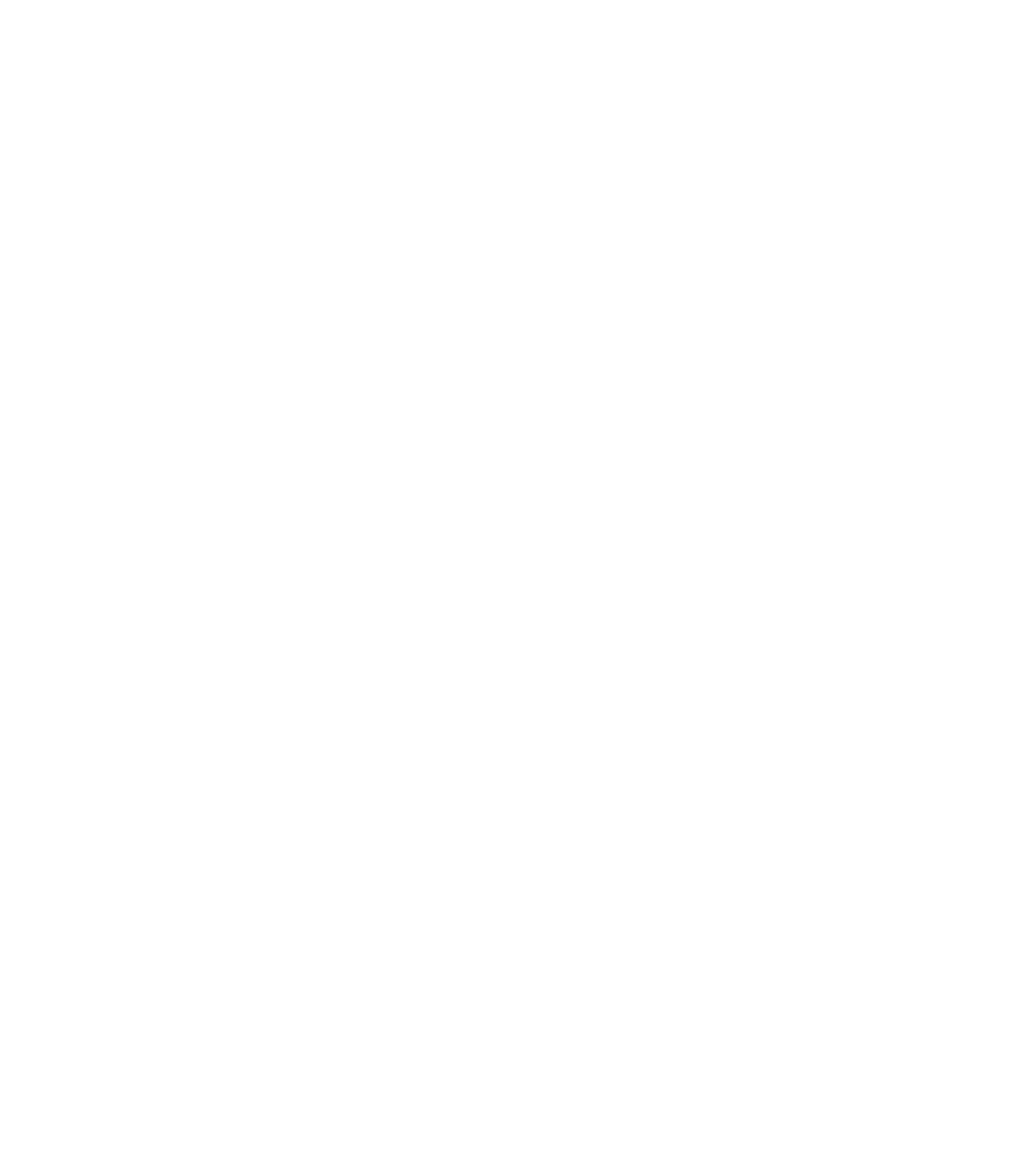
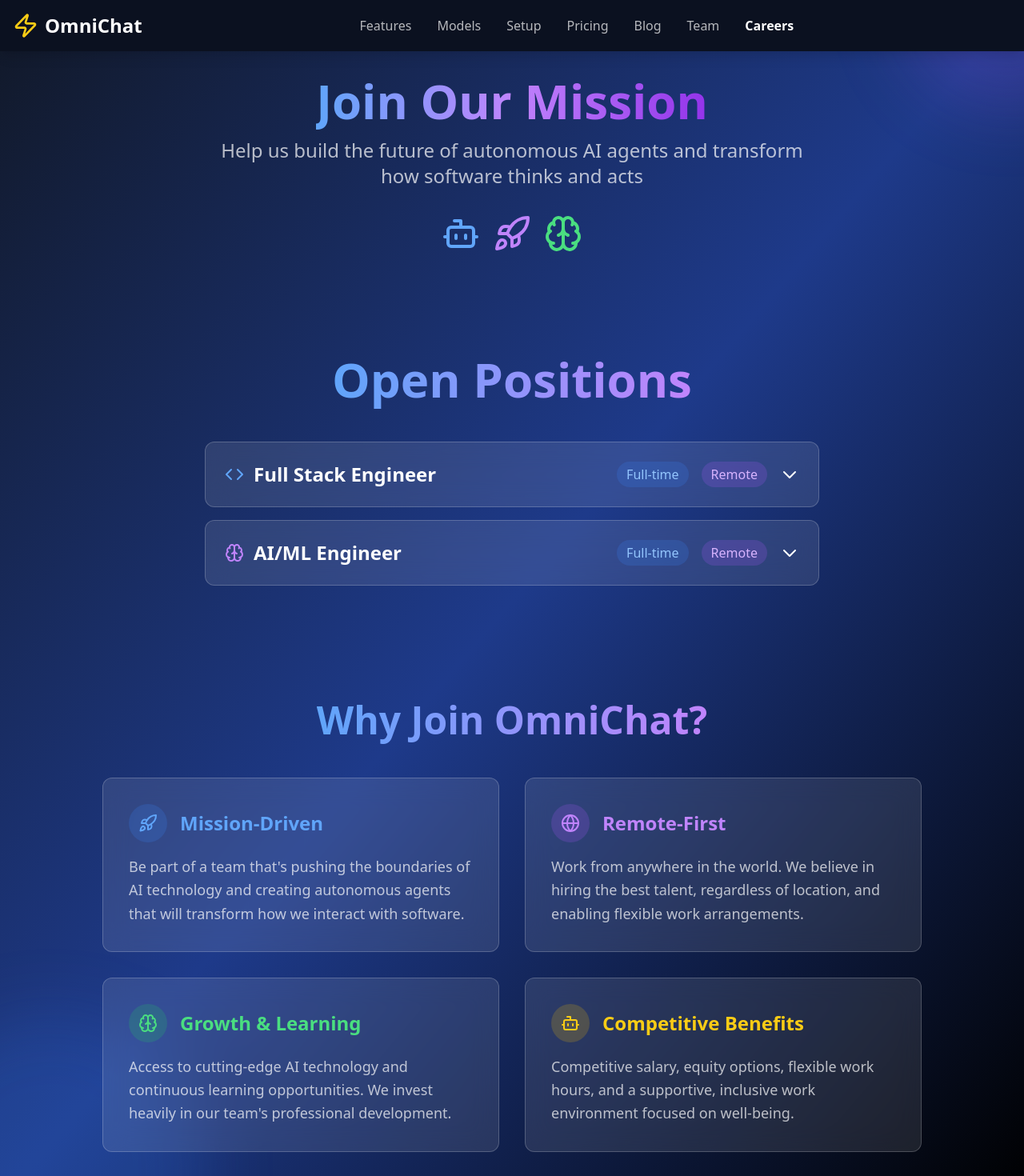
Before and after one commit to OmniChatAI/website, a React (Create React App) app: page /careers in a window 1280 px wide. Before the commit this address had no page. Shown: the top 1470 px of the page at 80% size. Before the commit the page ends 800 px from the top, so only its background shows below. Built offline with nearby package versions, Linux system fonts and the light colour scheme.

Commit message:
add careers page

```diff
--- a/src/App.jsx
+++ b/src/App.jsx
@@ -17,6 +17,7 @@ import SetupPage from './SetupPage';
 import TeamPage from './TeamPage';
 import PricingPage from './PricingPage';
 import BlogPage from './BlogPage';
+import CareersPage from './CareersPage';
 
 // Main website content component
 const MainContent = () => {
@@ -265,6 +266,7 @@ const App = () => {
         <Route path="/team" element={<TeamPage />} />
         <Route path="/blog" element={<BlogPage />} />
         <Route path="/blog/:postId" element={<BlogPage />} />
+        <Route path="/careers" element={<CareersPage />} />
       </Routes>
     </Router>
   );
--- /dev/null
+++ b/src/CareersPage.jsx
@@ -0,0 +1,198 @@
+import React, { useEffect, useState } from 'react';
+import Navbar from './components/Navbar';
+import {
+  Code,
+  Brain,
+  Bot,
+  Rocket,
+  Mail,
+  Globe
+} from 'lucide-react';
+
+const CareersPage = () => {
+  useEffect(() => {
+    document.title = 'Careers | OmniChat';
+  }, []);
+
+  const [expandedJob, setExpandedJob] = useState(null);
+
+  const openings = [
+    {
+      title: "Full Stack Engineer",
+      type: "Full-time",
+      location: "Remote",
+      description: "Join us in building the future of autonomous AI agents. We're looking for a Full Stack Engineer who is passionate about AI and can help us scale our infrastructure.",
+      requirements: [
+        "3+ years of experience with React and modern JavaScript",
+        "Experience with Node.js and API development",
+        "Understanding of AI/ML concepts is a plus",
+        "Strong problem-solving skills and attention to detail",
+        "Excellent communication skills and ability to work in a remote team",
+        "Experience with cloud platforms (AWS/GCP) is preferred"
+      ],
+      icon: <Code className="w-6 h-6 text-blue-400" />
+    },
+    {
+      title: "AI/ML Engineer",
+      type: "Full-time",
+      location: "Remote",
+      description: "Help us push the boundaries of what's possible with autonomous AI agents. We're seeking an AI/ML Engineer to work on our core agent technology.",
+      requirements: [
+        "Strong background in machine learning and deep learning",
+        "Experience with LLMs and transformer architectures",
+        "Proficiency in Python and ML frameworks (PyTorch/TensorFlow)",
+        "Research experience in NLP or computer vision is a plus",
+        "Track record of delivering ML systems in production",
+        "Experience with distributed systems and scalable ML pipelines"
+      ],
+      icon: <Brain className="w-6 h-6 text-purple-400" />
+    }
+  ];
+
+  return (
+    <div className="relative bg-gradient-to-br from-gray-900 via-blue-900 to-black min-h-screen text-white">
+      <div className="absolute inset-0 overflow-hidden z-0">
+        <div className="absolute top-[-10%] right-[-10%] w-72 h-72 bg-purple-500/30 rounded-full mix-blend-multiply filter blur-2xl opacity-50"></div>
+        <div className="absolute bottom-[-10%] left-[-10%] w-96 h-96 bg-blue-500/30 rounded-full mix-blend-multiply filter blur-2xl opacity-50"></div>
+      </div>
+
+      <Navbar />
+
+      {/* Hero Section */}
+      <header className="relative container mx-auto px-4 pt-24 pb-16 text-center">
+        <h1 className="text-5xl md:text-6xl font-bold mb-4">
+          <span className="bg-clip-text text-transparent bg-gradient-to-r from-blue-400 via-purple-400 to-purple-600">
+            Join Our Mission
+          </span>
+        </h1>
+        <p className="text-xl md:text-2xl text-white/70 max-w-3xl mx-auto mb-8">
+          Help us build the future of autonomous AI agents and transform how software thinks and acts
+        </p>
+        <div className="flex justify-center items-center space-x-4">
+          <Bot className="w-12 h-12 text-blue-400" />
+          <Rocket className="w-12 h-12 text-purple-400" />
+          <Brain className="w-12 h-12 text-green-400" />
+        </div>
+      </header>
+
+      {/* Open Positions */}
+      <section className="relative container mx-auto px-4 py-16">
+        <h2 className="text-5xl md:text-6xl font-bold text-center mb-12">
+          <span className="bg-clip-text text-transparent bg-gradient-to-r from-blue-400 to-purple-400">
+            Open Positions
+          </span>
+        </h2>
+        <div className="max-w-3xl mx-auto">
+          {openings.map((job, index) => (
+            <div key={index} className="mb-4">
+              <button
+                onClick={() => setExpandedJob(expandedJob === index ? null : index)}
+                className={`w-full bg-white/10 backdrop-blur-lg border border-white/20 p-6 hover:bg-white/[0.15] transition-all flex items-center justify-between ${expandedJob === index ? 'rounded-t-xl border-b-0' : 'rounded-xl'}`}
+              >
+                <div className="flex items-center">
+                  {job.icon}
+                  <h3 className="text-2xl font-semibold ml-3">{job.title}</h3>
+                </div>
+                <div className="flex items-center space-x-4">
+                  <span className="bg-blue-500/20 text-blue-300 px-3 py-1 rounded-full">{job.type}</span>
+                  <span className="bg-purple-500/20 text-purple-300 px-3 py-1 rounded-full">{job.location}</span>
+                  <svg
+                    className={`w-6 h-6 transform transition-transform ${expandedJob === index ? 'rotate-180' : ''}`}
+                    fill="none"
+                    stroke="currentColor"
+                    viewBox="0 0 24 24"
+                  >
+                    <path strokeLinecap="round" strokeLinejoin="round" strokeWidth={2} d="M19 9l-7 7-7-7" />
+                  </svg>
+                </div>
+              </button>
+
+              {expandedJob === index && (
+                <div className="bg-white/10 backdrop-blur-lg border border-white/20 border-t-0 rounded-b-xl p-8">
+                  <p className="text-white/70 mb-6">{job.description}</p>
+                  <div className="mb-8">
+                    <h4 className="text-lg font-semibold mb-3">Requirements:</h4>
+                    <ul className="space-y-2 text-white/70">
+                      {job.requirements.map((req, i) => (
+                        <li key={i} className="flex items-start">
+                          <span className="text-blue-400 mr-2">•</span>
+                          {req}
+                        </li>
+                      ))}
+                    </ul>
+                  </div>
+                  <button
+                    onClick={() => window.location.href = 'mailto:careers@tryomni.chat'}
+                    className="w-full px-6 py-3 bg-blue-600 hover:bg-blue-700 rounded-full transition-colors flex items-center justify-center"
+                  >
+                    <Mail className="mr-2" /> Apply Now
+                  </button>
+                </div>
+              )}
+            </div>
+          ))}
+        </div>
+      </section>
+
+      {/* Why Join Us */}
+      <section className="relative container mx-auto px-4 py-16">
+        <h2 className="text-4xl md:text-5xl font-bold text-center mb-12">
+          <span className="bg-clip-text text-transparent bg-gradient-to-r from-blue-400 to-purple-400">
+            Why Join OmniChat?
+          </span>
+        </h2>
+        <div className="grid grid-cols-1 md:grid-cols-2 gap-8 max-w-5xl mx-auto">
+          <div className="bg-white/10 backdrop-blur-lg border border-white/20 rounded-xl p-8 hover:bg-white/[0.15] transition-all group">
+            <div className="flex items-center mb-4">
+              <div className="w-12 h-12 rounded-full bg-blue-500/20 flex items-center justify-center group-hover:scale-110 transition-transform">
+                <Rocket className="w-6 h-6 text-blue-400" />
+              </div>
+              <h3 className="text-2xl font-semibold ml-4 text-blue-400">Mission-Driven</h3>
+            </div>
+            <p className="text-white/70 text-lg leading-relaxed">
+              Be part of a team that's pushing the boundaries of AI technology and creating autonomous agents that will transform how we interact with software.
+            </p>
+          </div>
+
+          <div className="bg-white/10 backdrop-blur-lg border border-white/20 rounded-xl p-8 hover:bg-white/[0.15] transition-all group">
+            <div className="flex items-center mb-4">
+              <div className="w-12 h-12 rounded-full bg-purple-500/20 flex items-center justify-center group-hover:scale-110 transition-transform">
+                <Globe className="w-6 h-6 text-purple-400" />
+              </div>
+              <h3 className="text-2xl font-semibold ml-4 text-purple-400">Remote-First</h3>
+            </div>
+            <p className="text-white/70 text-lg leading-relaxed">
+              Work from anywhere in the world. We believe in hiring the best talent, regardless of location, and enabling flexible work arrangements.
+            </p>
+          </div>
+
+          <div className="bg-white/10 backdrop-blur-lg border border-white/20 rounded-xl p-8 hover:bg-white/[0.15] transition-all group">
+            <div className="flex items-center mb-4">
+              <div className="w-12 h-12 rounded-full bg-green-500/20 flex items-center justify-center group-hover:scale-110 transition-transform">
+                <Brain className="w-6 h-6 text-green-400" />
+              </div>
+              <h3 className="text-2xl font-semibold ml-4 text-green-400">Growth & Learning</h3>
+            </div>
+            <p className="text-white/70 text-lg leading-relaxed">
+              Access to cutting-edge AI technology and continuous learning opportunities. We invest heavily in our team's professional development.
+            </p>
+          </div>
+
+          <div className="bg-white/10 backdrop-blur-lg border border-white/20 rounded-xl p-8 hover:bg-white/[0.15] transition-all group">
+            <div className="flex items-center mb-4">
+              <div className="w-12 h-12 rounded-full bg-yellow-500/20 flex items-center justify-center group-hover:scale-110 transition-transform">
+                <Bot className="w-6 h-6 text-yellow-400" />
+              </div>
+              <h3 className="text-2xl font-semibold ml-4 text-yellow-400">Competitive Benefits</h3>
+            </div>
+            <p className="text-white/70 text-lg leading-relaxed">
+              Competitive salary, equity options, flexible work hours, and a supportive, inclusive work environment focused on well-being.
+            </p>
+          </div>
+        </div>
+      </section>
+    </div>
+  );
+};
+
+export default CareersPage;
--- a/src/components/Navbar.jsx
+++ b/src/components/Navbar.jsx
@@ -16,6 +16,7 @@ const Navbar = () => {
     { path: '/pricing', label: 'Pricing' },
     { path: '/blog', label: 'Blog' },
     { path: '/team', label: 'Team' },
+    { path: '/careers', label: 'Careers' },
   ];
 
   const NavButton = ({ path, label }) => (
```
